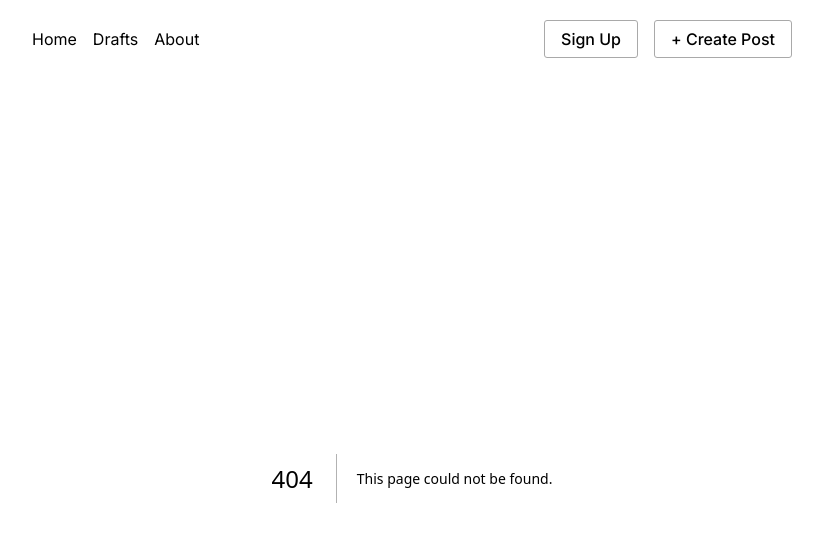
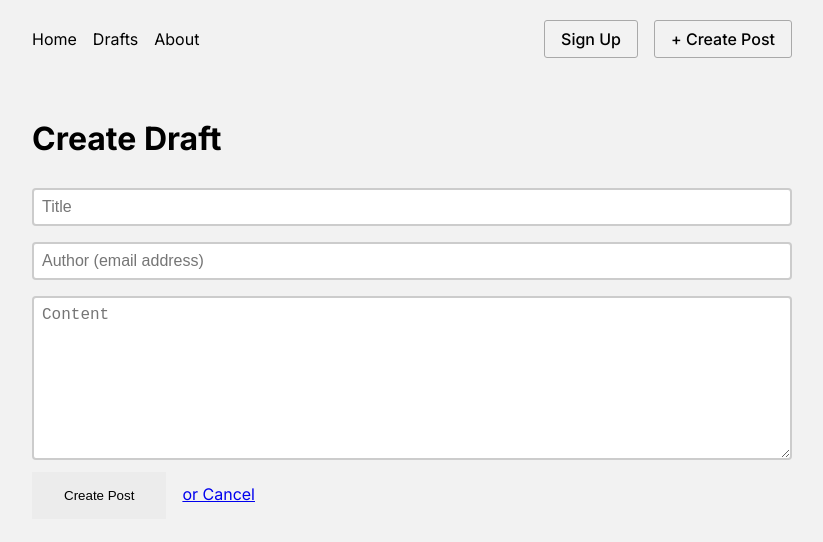
Before and after one commit to reuel5904/nextjs_blog, a Next.js app: page /create in a window 1280 px wide. Before the commit this address had no page. Shown: the top 542 px of the page, without its empty margins (228-1051 px from the left). Built offline with nearby package versions, Linux system fonts and the light colour scheme.

Commit message:
Add create post functionality

```diff
--- /dev/null
+++ b/app/create/CreatePost.module.css
@@ -0,0 +1,3 @@
+.back {
+  margin-left: 1rem;
+}
--- /dev/null
+++ b/app/create/page.tsx
@@ -0,0 +1,41 @@
+import Link from "next/link";
+import styles from './CreatePost.module.css'
+import prisma from "@/lib/prisma";
+import { redirect } from "next/navigation";
+
+export default function CreatePostPage() {
+  async function submitAction(formData: FormData) {
+    'use server';
+    const title = String(formData.get('title'))
+    const email = String(formData.get('email'))
+    const content = String(formData.get('content'))
+
+    if (title) {
+      await prisma.post.create({
+        data: {
+          title,
+          content,
+          author: {
+            connect: {
+              email,
+            }
+          }
+        }
+      })
+      redirect('/drafts')
+    }
+  }
+
+  return (
+    <main>
+      <form action={submitAction}>
+        <h1>Create Draft</h1>
+        <input name="title" placeholder="Title" type="text" />
+        <input name="email" placeholder="Author (email address)" type="email" />
+        <textarea name="content" cols={50} rows={8} placeholder="Content" />
+        <button type="submit">Create Post</button>
+        <Link className={styles.back} href="/">or Cancel</Link>
+      </form>
+    </main>
+  )
+}
```
Also changed, not shown: app/drafts/page.tsx (added, +7 -0 lines), 1 other file (tests, documents, lock files or other folders).
